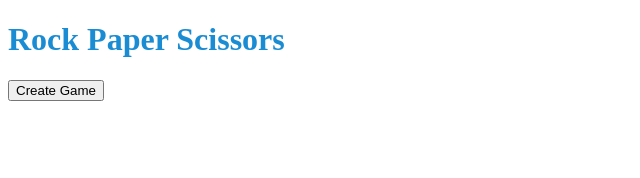
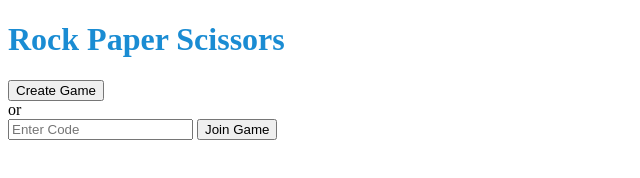
Before and after one commit to miwanoff/rock-paper-scissors-2026, a website: page client/index.html in a window 1280 px wide. Shown: the whole page, without its empty margins (0-640 px from the left). Drawn offline with nearby package versions, Linux system fonts and the light colour scheme; no server answers.

Commit message:
Add joinGame for client

```diff
--- a/client/client.js
+++ b/client/client.js
@@ -5,3 +5,8 @@ function сreateGame() {
   console.log("createGame");
   socket.emit("createGame");
 }
+
+function joinGame() {
+  roomUniqueId = document.getElementById("roomUniqueId").value;
+  socket.emit("joinGame", { roomUniqueId: roomUniqueId });
+}
--- a/client/index.html
+++ b/client/index.html
@@ -15,8 +15,10 @@
     <h1>Rock Paper Scissors</h1>
     <div id="initial">
         <button onclick="сreateGame()">Create Game</button>
+        <div>or</div>
+        <input  placeholder="Enter Code" type="text" name="" id="roomUniqueId" />
+        <button onclick="joinGame()">Join Game</button>
     </div>
-
 
 </body>
 
```
